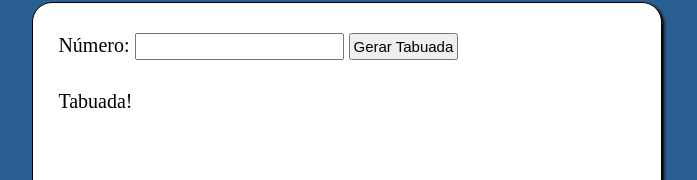
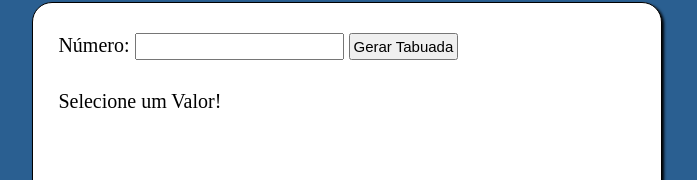
Before and after one commit to davimatos05/tabuada, a plain HTML site: page index.html in a window 1280 px wide. Shown: the part 134-314 px from the top of the page, without its empty margins (293-990 px from the left). Drawn offline with Linux system fonts and the light colour scheme.

Commit message:
Projeto Tabuada

```diff
--- a/ex017.html
+++ b/index.html
@@ -17,7 +17,7 @@
             <input type="button" value="Gerar Tabuada" onclick="tabuada()">
         </div>
         <div>
-            <output id="res"> Tabuada! <br></output>
+            <output id="res"> Selecione um Valor! <br></output>
         </div>
     </section>
     <footer>
```
